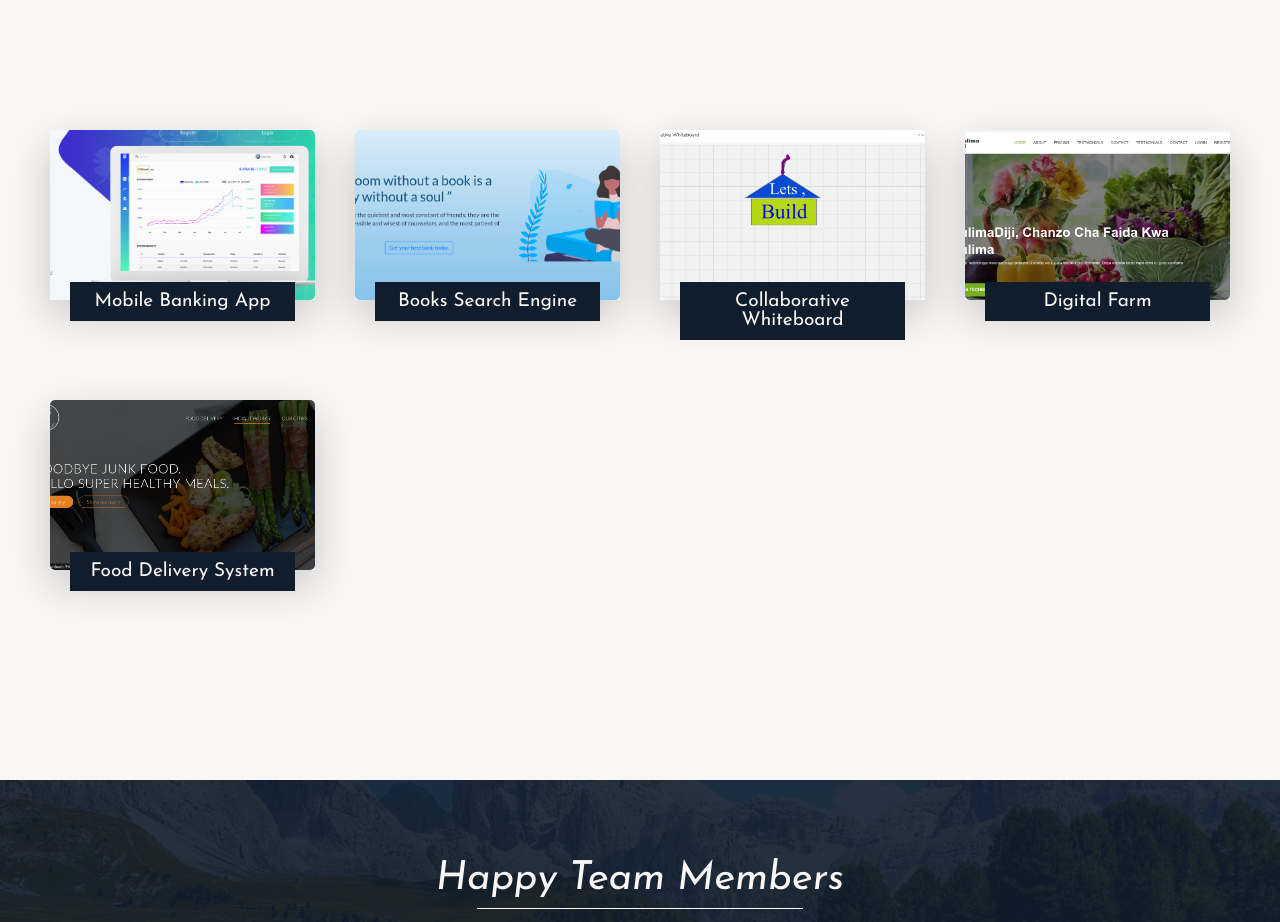
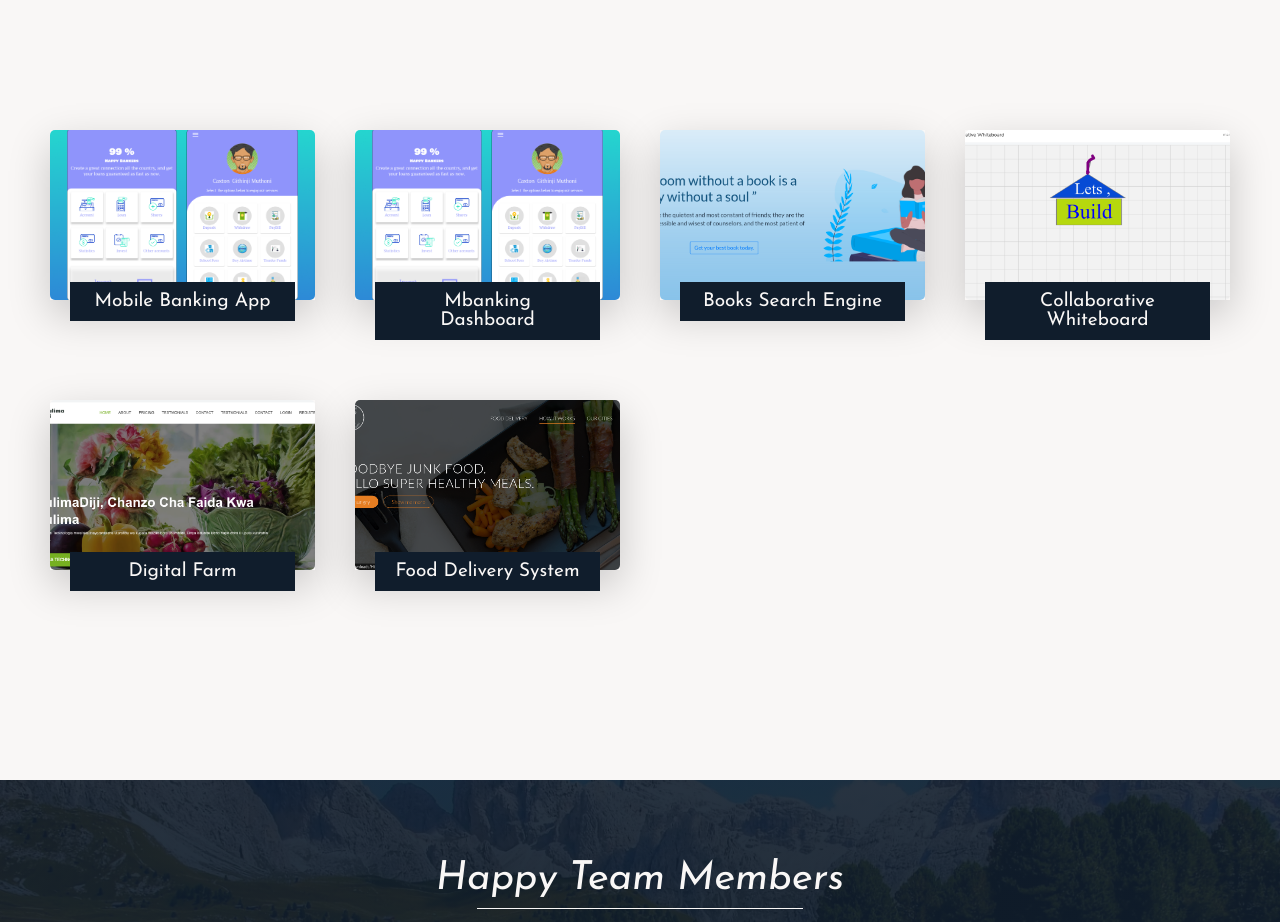
Before and after one commit to caxtonMuthoni/main-portifolio, a website: page index.html in a window 1280 px wide. Shown: the part 2340-3262 px from the top of the page. Drawn offline with nearby package versions, Linux system fonts and the light colour scheme.

Commit message:
mbanking dashboard

```diff
--- a/index.html
+++ b/index.html
@@ -238,14 +238,31 @@
         <div class="project">
 
             <figure class="project__picture">
-                <img src="/imgs/banking.png" alt="project-image" class="project__image">
+                <img src="/imgs/banking app.png" alt="project-image" class="project__image">
                 <h4 class="project__caption heading-4 heading-4--light">Mobile banking App</h4>
             </figure>
 
             <div class="project__cta">
-                <h4 class="heading-4 heading-4--light project__cta-heading">Food delivery system</h4>
+                <h4 class="heading-4 heading-4--light project__cta-heading">Mobile banking App</h4>
                 <p class="project__cta-paragraph">
-                    A simple mobile banking app offering banking services for the unbanked
+                    A mobile banking app offering banking services for the unbanked
+                </p>
+                <a href="/apks/app-release.apk" target="_blank" class="btn project__cta-btn">Download APK</a>
+            </div>
+
+        </div>
+
+        <div class="project">
+
+            <figure class="project__picture">
+                <img src="/imgs/banking app.png" alt="project-image" class="project__image">
+                <h4 class="project__caption heading-4 heading-4--light">Mbanking Dashboard</h4>
+            </figure>
+
+            <div class="project__cta">
+                <h4 class="heading-4 heading-4--light project__cta-heading">Mbanking Dashboard</h4>
+                <p class="project__cta-paragraph">
+                    Administration Dashboard for the mobile banking app
                 </p>
                 <a href="/apks/app-release.apk" target="_blank" class="btn project__cta-btn">Download APK</a>
             </div>
```
Also changed, not shown: imgs/banking app.png (added).
